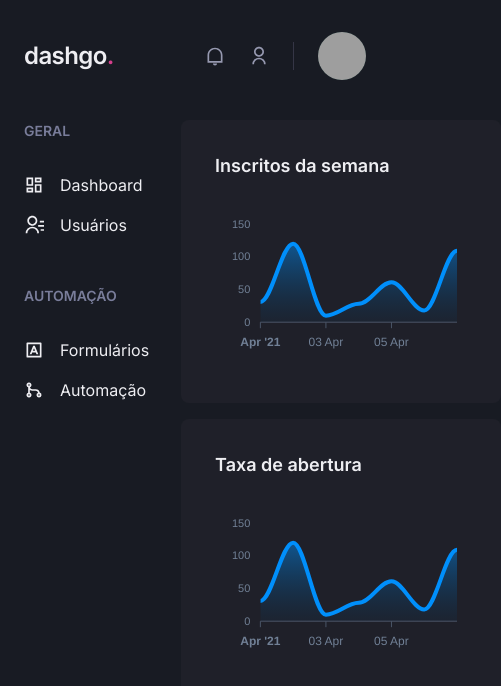
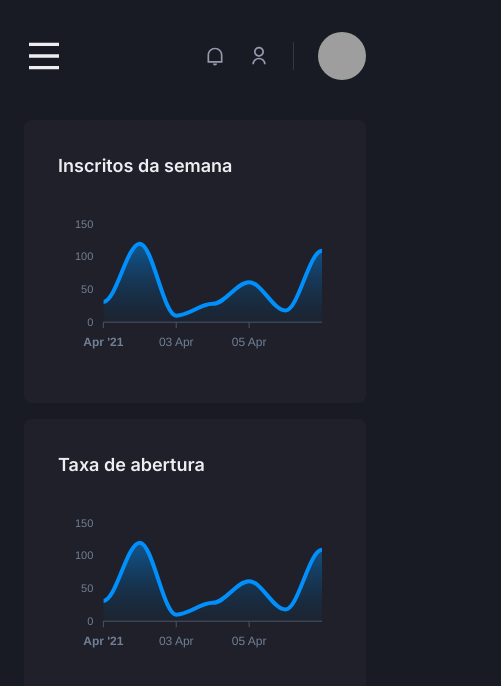
Before and after one commit to MarcosRene/dashgo, a Next.js app: page /dashboard in a window 390 px wide. Shown: the top 686 px of the page, 501 px wide, since content can reach past the window. Built offline with nearby package versions, Linux system fonts and the light colour scheme; grey boxes are pictures that could not be loaded.

Commit message:
style: add responsiveness to Sidebar

```diff
--- a/src/components/Header/index.tsx
+++ b/src/components/Header/index.tsx
@@ -5,15 +5,24 @@ import {
   Heading,
   Input,
   Icon,
+  IconButton,
   HStack,
   Box,
   Avatar,
 } from "@chakra-ui/react";
 import { useBreakpointValue } from "@chakra-ui/react";
+import {
+  RiSearchLine,
+  RiNotificationLine,
+  RiUserLine,
+  RiMenuLine,
+} from "react-icons/ri";
 
-import { RiSearchLine, RiNotificationLine, RiUserLine } from "react-icons/ri";
+import { useSidebarDrawer } from "../../contexts/SidebarDrawerContext";
 
 export const Header = () => {
+  const { onOpen } = useSidebarDrawer();
+
   const isWideVersion = useBreakpointValue({
     base: false,
     lg: true,
@@ -22,6 +31,19 @@ export const Header = () => {
   return (
     <Center>
       <Flex w="100%" maxW={1480} h="20" mt="4" px="6" align="center">
+        {!isWideVersion && (
+          <IconButton
+            as={RiMenuLine}
+            mr="2"
+            fontSize="24"
+            variant="unstyled"
+            onClick={onOpen}
+            aria-label="Open navigation"
+          ></IconButton>
+        )}
+
+        {isWideVersion && (
+          <>
             <Heading
               as="h1"
               fontSize={["2xl", "3xl"]}
@@ -35,7 +57,6 @@ export const Header = () => {
               </Text>
             </Heading>
 
-        {isWideVersion && (
             <Flex
               as="label"
               flex="1"
@@ -59,6 +80,7 @@ export const Header = () => {
               />
               <Icon as={RiSearchLine} fontSize="20" />
             </Flex>
+          </>
         )}
 
         <Flex align="center" ml="auto">
--- /dev/null
+++ b/src/components/Sidebar/SidebarNav/index.tsx
@@ -0,0 +1,40 @@
+import { Box, Stack, Text, List } from "@chakra-ui/react";
+import { GENERAL_MENU, AUTOMATION_MENU } from "../constants";
+import MenuEntry from "../MenuEntry";
+
+export const SidebarNav = () => (
+  <Stack spacing="12" align="flex-start">
+    <Box>
+      <Text
+        fontWeight="bold"
+        color="gray.400"
+        fontSize="sm"
+        textTransform="uppercase"
+      >
+        Geral
+      </Text>
+
+      <List spacing="4" mt="8" align="stretch">
+        {Object.entries(GENERAL_MENU).map(([title, { icon, path }]) => (
+          <MenuEntry key={title} title={title} icon={icon} path={path} />
+        ))}
+      </List>
+    </Box>
+    <Box>
+      <Text
+        fontWeight="bold"
+        color="gray.400"
+        fontSize="sm"
+        textTransform="uppercase"
+      >
+        Automação
+      </Text>
+
+      <List spacing="4" mt="8" align="stretch">
+        {Object.entries(AUTOMATION_MENU).map(([title, { icon, path }]) => (
+          <MenuEntry key={title} title={title} icon={icon} path={path} />
+        ))}
+      </List>
+    </Box>
+  </Stack>
+);
--- a/src/components/Sidebar/index.tsx
+++ b/src/components/Sidebar/index.tsx
@@ -1,42 +1,61 @@
-import { Box, Stack, Text, List } from "@chakra-ui/react";
-import { GENERAL_MENU, AUTOMATION_MENU } from "./constants";
-import MenuEntry from "./MenuEntry";
+import {
+  Box,
+  Drawer,
+  DrawerBody,
+  DrawerCloseButton,
+  DrawerContent,
+  DrawerHeader,
+  DrawerOverlay,
+  Heading,
+  Text,
+} from "@chakra-ui/react";
+import { useBreakpointValue } from "@chakra-ui/react";
 
-export const Sidebar = () => (
-  <Box as="aside" w="64" mr="8">
-    <Stack spacing="12" align="flex-start">
-      <Box>
-        <Text
-          fontWeight="bold"
-          color="gray.400"
-          fontSize="sm"
-          textTransform="uppercase"
-        >
-          Geral
-        </Text>
+import { useSidebarDrawer } from "../../contexts/SidebarDrawerContext";
 
-        <List spacing="4" mt="8" align="stretch">
-          {Object.entries(GENERAL_MENU).map(([title, { icon, path }]) => (
-            <MenuEntry key={title} title={title} icon={icon} path={path} />
-          ))}
-        </List>
-      </Box>
-      <Box>
-        <Text
-          fontWeight="bold"
-          color="gray.400"
-          fontSize="sm"
-          textTransform="uppercase"
-        >
-          Automação
-        </Text>
+import { SidebarNav } from "./SidebarNav";
 
-        <List spacing="4" mt="8" align="stretch">
-          {Object.entries(AUTOMATION_MENU).map(([title, { icon, path }]) => (
-            <MenuEntry key={title} title={title} icon={icon} path={path} />
-          ))}
-        </List>
-      </Box>
-    </Stack>
-  </Box>
-);
+export const Sidebar = () => {
+  const { isOpen, onClose } = useSidebarDrawer();
+
+  const isDrowerSidebar = useBreakpointValue({
+    base: true,
+    lg: false,
+  });
+
+  if (isDrowerSidebar) {
+    return (
+      <Drawer isOpen={isOpen} placement="left" onClose={onClose}>
+        <DrawerOverlay>
+          <DrawerContent bg="gray.800" p="4">
+            <DrawerCloseButton mt="6" />
+            <DrawerHeader>
+              <Heading
+                as="h1"
+                fontSize={["2xl", "3xl"]}
+                fontWeight="bold"
+                letterSpacing="tight"
+                w="64"
+              >
+                dashgo
+                <Text as="span" color="pink.500">
+                  .
+                </Text>
+              </Heading>
+            </DrawerHeader>
+
+            <DrawerBody>
+              <SidebarNav />
+            </DrawerBody>
+          </DrawerContent>
+        </DrawerOverlay>
+      </Drawer>
+    );
+  }
+
+  return (
+    <Box as="aside" w="64" mr="8">
+      <SidebarNav />
+    </Box>
+  );
+};
--- /dev/null
+++ b/src/contexts/SidebarDrawerContext.tsx
@@ -0,0 +1,28 @@
+import { useRouter } from "next/router";
+import { createContext, ReactNode, useContext, useEffect } from "react";
+import { useDisclosure, UseDisclosureReturn } from "@chakra-ui/hooks";
+
+interface SidebarDrawerProps {
+  children: ReactNode;
+}
+
+type SidebarDrawerContextData = UseDisclosureReturn;
+
+const SidebarDrawerContext = createContext({} as SidebarDrawerContextData);
+
+export function SidebarDrawerProdiver({ children }: SidebarDrawerProps) {
+  const disclosure = useDisclosure();
+  const router = useRouter();
+
+  useEffect(() => {
+    disclosure.onClose();
+  }, [router.asPath]);
+
+  return (
+    <SidebarDrawerContext.Provider value={disclosure}>
+      {children}
+    </SidebarDrawerContext.Provider>
+  );
+}
+
+export const useSidebarDrawer = () => useContext(SidebarDrawerContext);
--- a/src/pages/_app.tsx
+++ b/src/pages/_app.tsx
@@ -1,13 +1,16 @@
-import { AppProps } from 'next/app';
+import { AppProps } from "next/app";
+import { ChakraProvider } from "@chakra-ui/react";
 
-import { ChakraProvider } from '@chakra-ui/react';
+import { SidebarDrawerProdiver } from "../contexts/SidebarDrawerContext";
 
-import { theme } from '../styles/theme';
+import { theme } from "../styles/theme";
 
 function MyApp({ Component, pageProps }: AppProps) {
   return (
     <ChakraProvider theme={theme}>
-      <Component {...pageProps} />
+      <SidebarDrawerProdiver>
+        <Component {...pageProps} />
+      </SidebarDrawerProdiver>
     </ChakraProvider>
   );
 }
```
Lines whose indentation alone changed are shown as unchanged.
